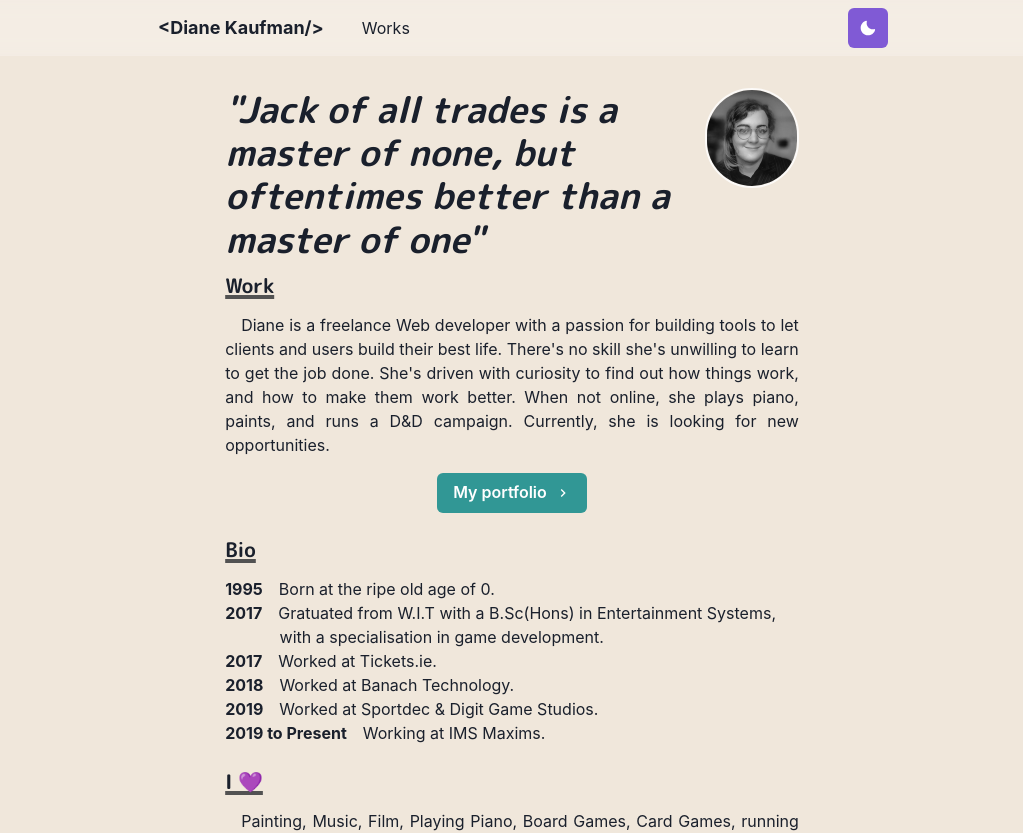
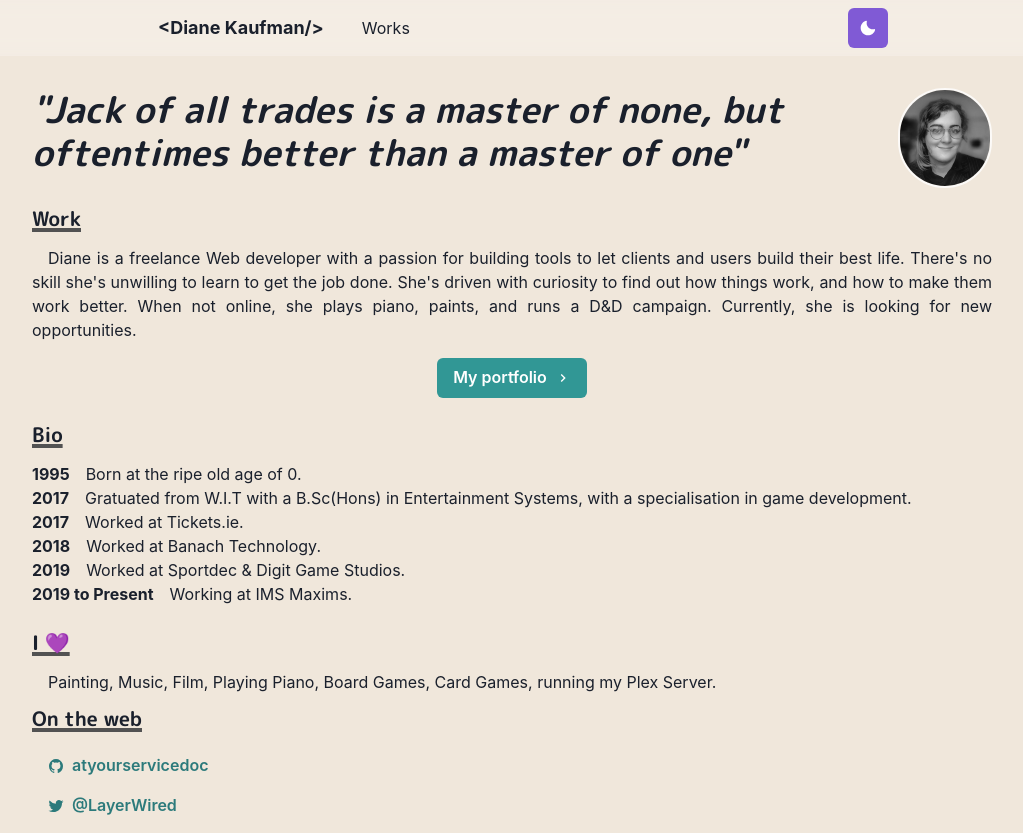
Before and after one commit to atyourservicedoc/nextjsportfolio, a Next.js app: page / in a window 1280 px wide. Shown: the top 833 px of the page, without its empty margins (128-1151 px from the left). Built offline with nearby package versions, Linux system fonts and the light colour scheme.

Commit message:
fix(index): improve screenspace desktop

```diff
--- a/components/layouts/main.js
+++ b/components/layouts/main.js
@@ -16,7 +16,7 @@ const Main = ({children, router}) => {
             </Head>
 
             <Navbar path={router.asPath}></Navbar>
-            <Container maxW="container.md" pt={14}>
+            <Container maxW="container.lg" pt={14}>
                 {children}
             </Container>
         </Box>
--- a/pages/index.js
+++ b/pages/index.js
@@ -17,7 +17,7 @@ const Page = () => {
 
     return (
         <Layout>
-            <Container>
+            <Container maxW={'container.lg'}>
                 <Box display={{md:'flex'}}>
                     <Box flexGrow={1}>
                         <Heading as="h2"><i>&quot;Jack of all trades is a master of none, but oftentimes better than a master of one&quot;</i></Heading>
```
